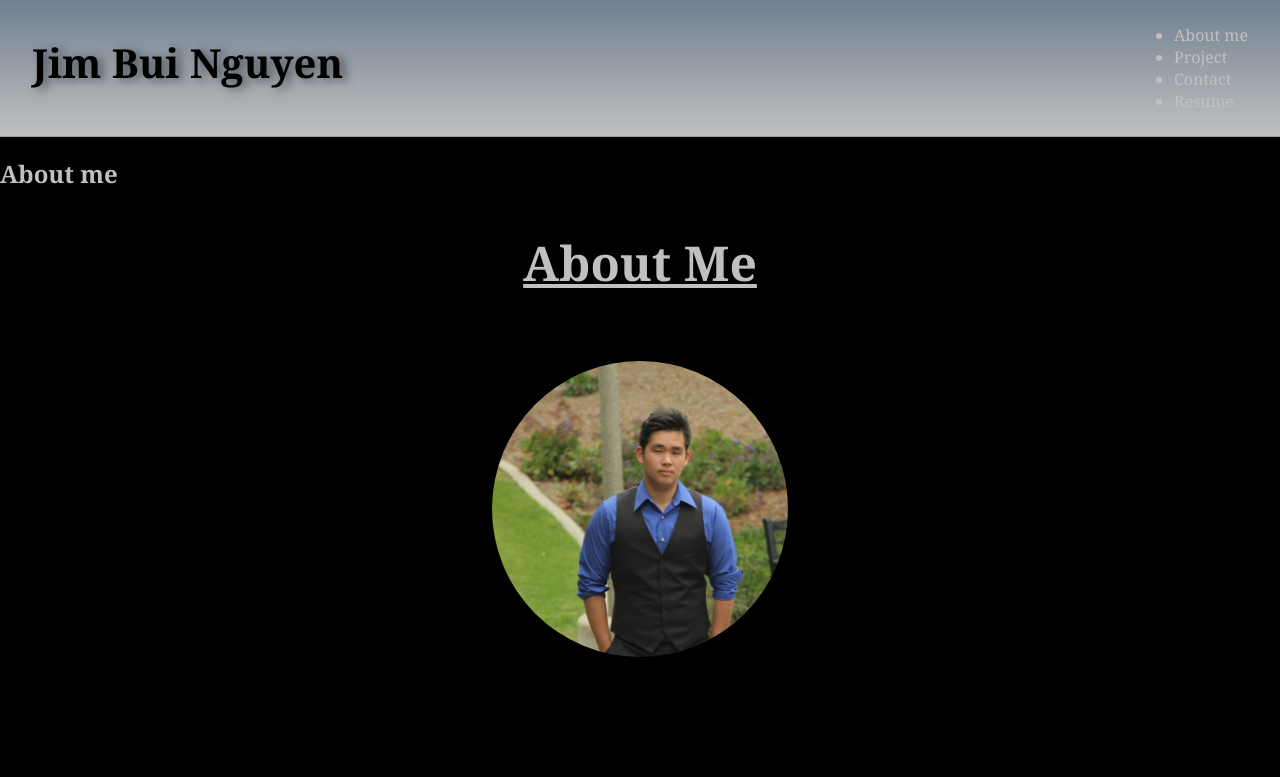
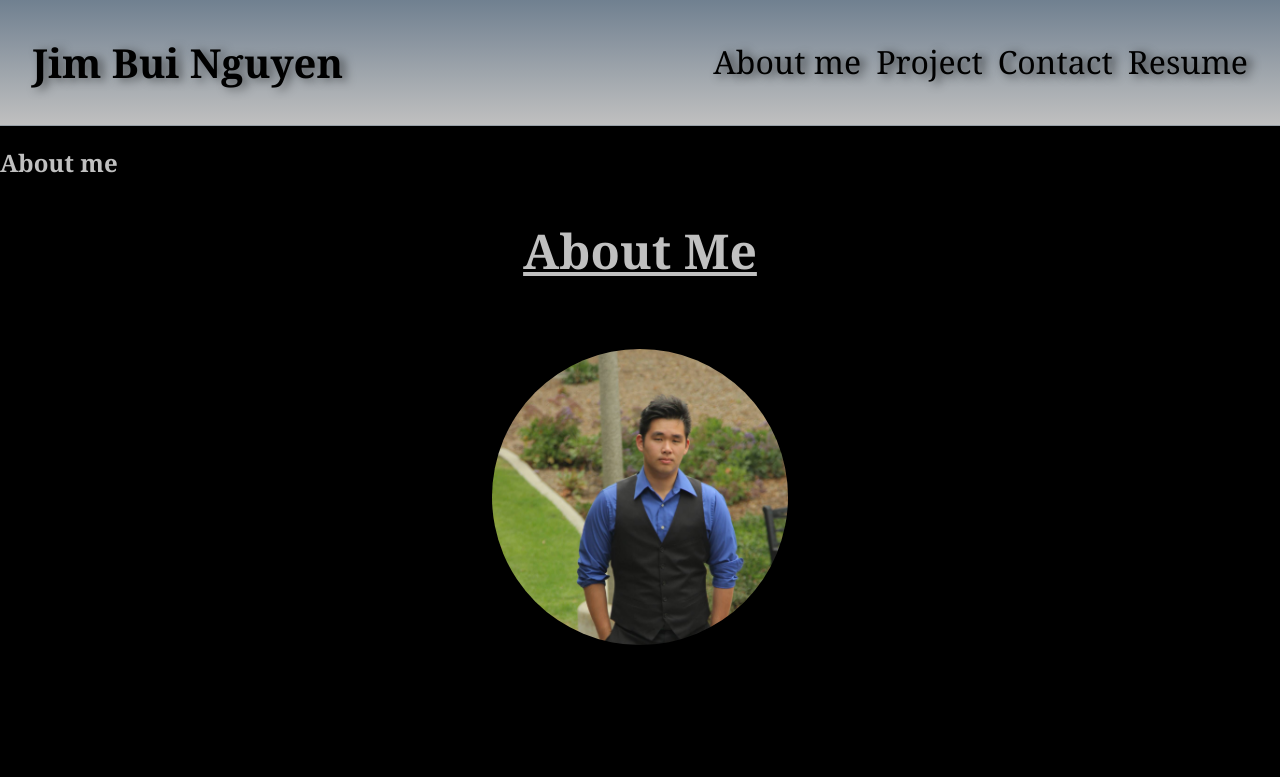
Before and after one commit to jimbn/Portfolio, a React (Create React App) app: page / in a window 1280 px wide. Shown: the top 777 px of the page. Built offline with nearby package versions, Linux system fonts and the light colour scheme.

Commit message:
add styling to nav

```diff
--- a/src/components/Nav/index.js
+++ b/src/components/Nav/index.js
@@ -1,5 +1,6 @@
 import React, { useEffect } from 'react';
 import { capitalizeFirstLetter } from '../../utils/helpers';
+import './style.css'
 
 function Nav(props) {
   const {
@@ -13,7 +14,7 @@ function Nav(props) {
   }, [currentPage]);
 
   return (
-      <nav>
+      <nav className='nav'>
         <ul className="flex-row">
           {pages.map((Page) => (
             <li
--- /dev/null
+++ b/src/components/Nav/style.css
@@ -0,0 +1,20 @@
+.nav {
+    text-indent: 15px;
+    font-size: 2rem;
+    text-shadow: 5px 2px 10px rgba(0, 0, 0, .75);
+}
+
+.nav ul{
+    display: flex;
+    flex-wrap: wrap;
+    list-style: none;
+}
+
+.nav li {
+    text-decoration: none;
+    color: black;
+}
+
+.nav li:hover{
+    color: slategrey;
+}
```
